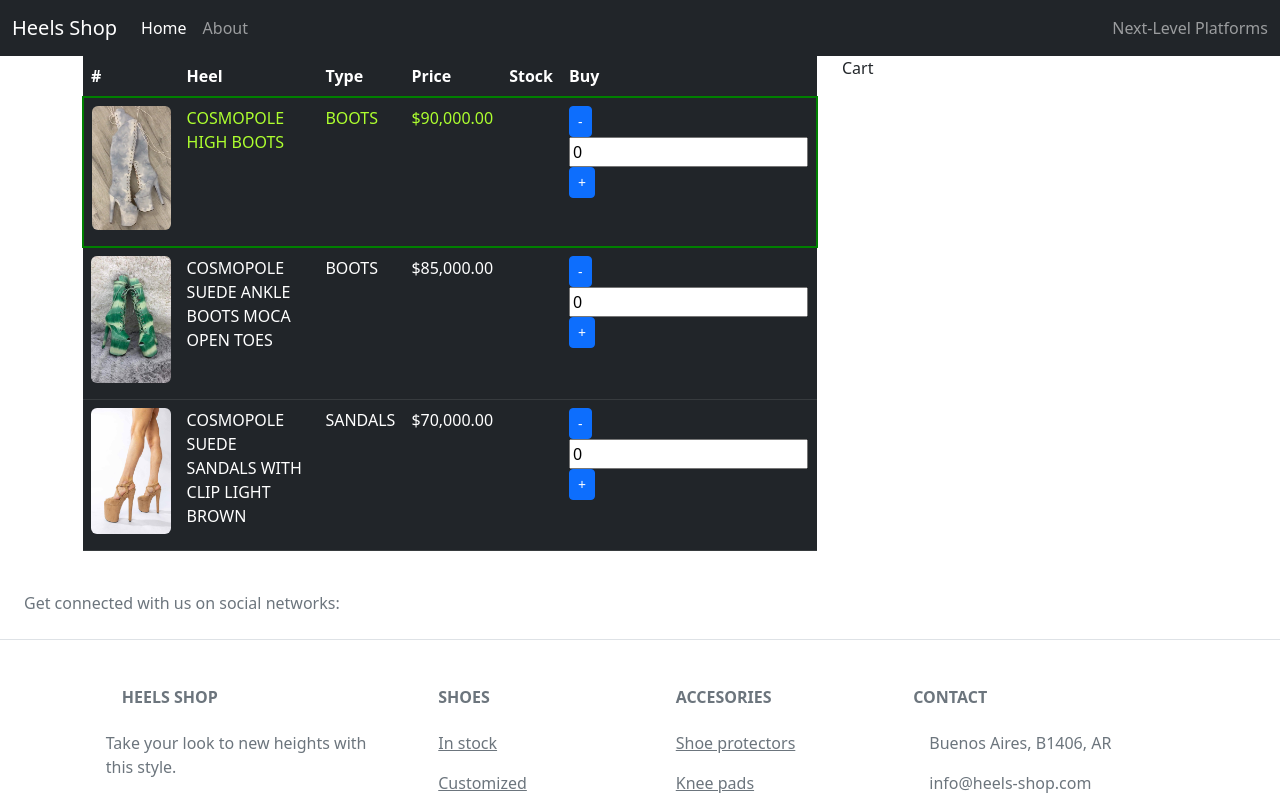
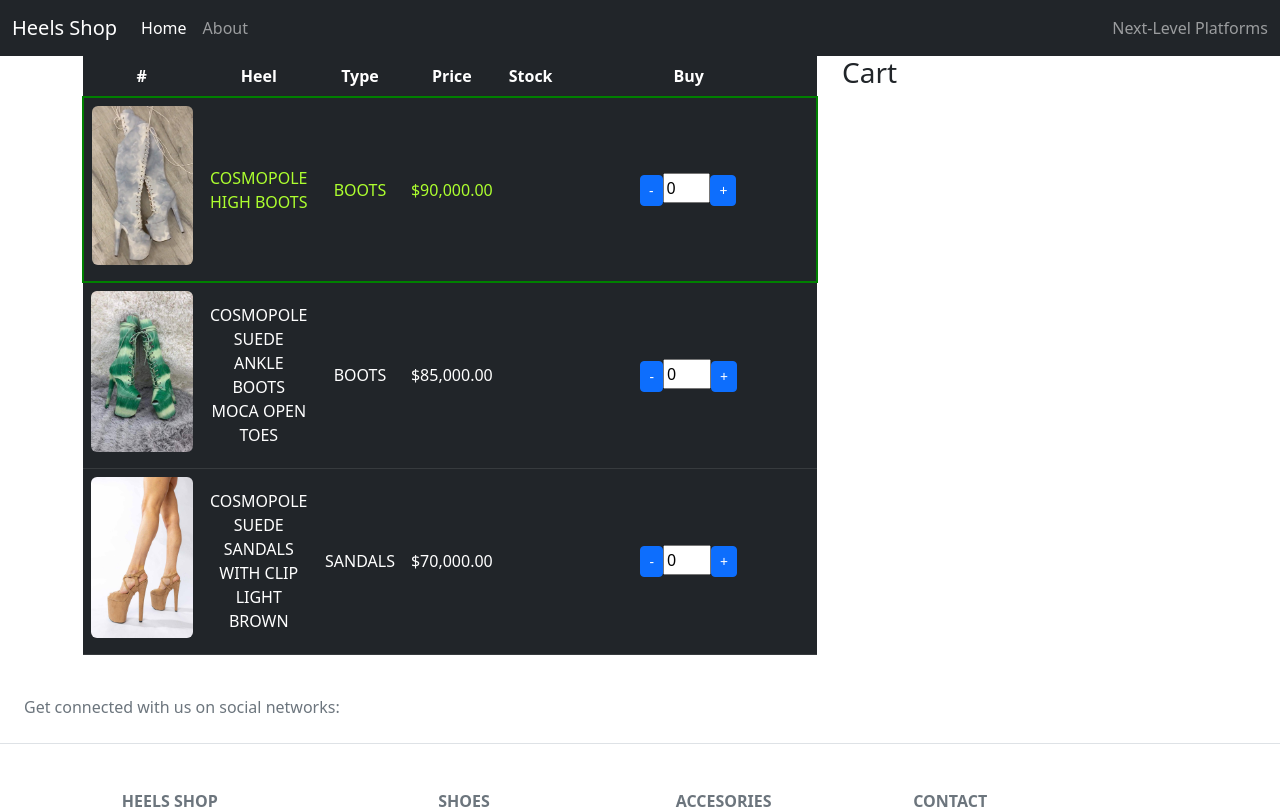
Before and after one commit to magalimenchon/angular-heels-shop, an Angular app: page /heels in a window 1280 px wide. Before the commit this address led to /. Shown: the top 809 px of the page. Built offline with nearby package versions, Linux system fonts and the light colour scheme.

Commit message:
[CLASS 5] Add routing

```diff
--- a/src/app/app-routing.module.ts
+++ b/src/app/app-routing.module.ts
@@ -1,7 +1,23 @@
 import { NgModule } from '@angular/core';
 import { RouterModule, Routes } from '@angular/router';
+import { HeelsShopAboutComponent } from './heels-shop-about/heels-shop-about.component';
+import { HeelsShopHeelsComponent } from './heels-shop-heels/heels-shop-heels.component';
 
-const routes: Routes = [];
+const routes: Routes = [
+  {
+    path: '',
+    redirectTo: 'heels',
+    pathMatch: 'full'
+  },
+  {
+    path: 'heels',
+    component: HeelsShopHeelsComponent
+  },
+  {
+    path: 'about',
+    component: HeelsShopAboutComponent
+  },
+];
 
 @NgModule({
   imports: [RouterModule.forRoot(routes)],
--- a/src/app/app.component.html
+++ b/src/app/app.component.html
@@ -1,16 +1,16 @@
 <nav class="navbar navbar-expand-lg navbar-dark bg-dark">
   <div class="container-fluid">
-    <a class="navbar-brand" href="#">{{title}}</a> <!-- INTERPOLACION DE VARIABLES -->
+    <a class="navbar-brand" [routerLink]="['/']">{{title}}</a> <!-- INTERPOLACION DE VARIABLES -->
     <button class="navbar-toggler" type="button" data-bs-toggle="collapse" data-bs-target="#navbarText" aria-controls="navbarText" aria-expanded="false" aria-label="Toggle navigation">
       <span class="navbar-toggler-icon"></span>
     </button>
     <div class="collapse navbar-collapse" id="navbarText">
       <ul class="navbar-nav me-auto mb-2 mb-lg-0">
         <li class="nav-item">
-          <a class="nav-link active" aria-current="page" href="#">Home</a>
+          <a class="nav-link active" aria-current="page" [routerLink]="['/']">Home</a>
         </li>
         <li class="nav-item">
-          <a class="nav-link" href="#">About</a>
+          <a class="nav-link" [routerLink]="['/about']">About</a>
         </li>
       </ul>
       <span class="navbar-text">
@@ -20,10 +20,7 @@
   </div>
 </nav>
 <div class="container">
-  <div class="row">
-    <div class="col-8"><app-heel-list></app-heel-list></div>
-    <div class="col-4">Cart</div>
-  </div>
+  <router-outlet></router-outlet>
 </div>
 <!-- Footer -->
 <footer class="text-center text-lg-start bg-white text-muted">
--- a/src/app/app.module.ts
+++ b/src/app/app.module.ts
@@ -6,12 +6,16 @@ import { AppComponent } from './app.component';
 import { HeelListComponent } from './heel-list/heel-list.component';
 import { CartComponent } from './cart/cart.component';
 import { FormsModule } from '@angular/forms';
+import { HeelsShopAboutComponent } from './heels-shop-about/heels-shop-about.component';
+import { HeelsShopHeelsComponent } from './heels-shop-heels/heels-shop-heels.component';
 
 @NgModule({
   declarations: [
     AppComponent,
     HeelListComponent,
-    CartComponent
+    CartComponent,
+    HeelsShopAboutComponent,
+    HeelsShopHeelsComponent
   ],
   imports: [
     BrowserModule,
--- a/src/app/cart/cart.component.html
+++ b/src/app/cart/cart.component.html
@@ -1 +1 @@
-<p>cart works!</p>
+<h3>Cart</h3>
--- a/src/app/heel-list/heel-list.component.html
+++ b/src/app/heel-list/heel-list.component.html
@@ -1,4 +1,4 @@
-<table class="table table-dark table-hover">
+<table class="table table-dark table-hover text-center">
     <thead>
       <tr>
         <th scope="col">#</th>
@@ -11,17 +11,17 @@
     </thead>
     <tbody>
       <tr *ngFor="let heel of heels" [ngClass]="{'clearence': heel.clearence}">
-        <th scope="row"><img width="900" [src]="heel.image" class="figure-img img-fluid rounded" [alt]="heel.image" ></th>
+        <th scope="row"><img width=10000 [src]="heel.image" class="figure-img img-fluid rounded" [alt]="heel.image" ></th>
         <td>{{heel.name}}</td>
         <td>{{heel.type}}</td>
         <td>{{heel.price | currency}}</td>
         <td><span class="badge text-bg-warning" *ngIf="heel.stock === 0">SIN STOCK</span></td>
-        <td width="100">
-          <button class="btn btn-primary btn-sm" (click)="downQuantity(heel)">-</button>
-          <!-- CONTROL DESDE EL INPUT -->
-          <!-- <input type="number" min="0" [max]="heel.stock" [(ngModel)]="heel.quantity">-->
-          <input type="text" [(ngModel)]="heel.quantity" (keyup)="changeQuantity($event, heel)">
-          <button class="btn btn-primary btn-sm" (click)="upQuantity(heel)">+</button>
+        <td>
+            <button class="btn btn-primary btn-sm" (click)="downQuantity(heel)">-</button>
+            <!-- CONTROL DESDE EL INPUT -->
+            <!-- <input type="number" min="0" [max]="heel.stock" [(ngModel)]="heel.quantity">-->
+            <input type="text" [(ngModel)]="heel.quantity" (keyup)="changeQuantity($event, heel)">
+            <button class="btn btn-primary btn-sm" (click)="upQuantity(heel)">+</button>
         </td>
       </tr>
     </tbody>
--- a/src/app/heel-list/heel-list.component.scss
+++ b/src/app/heel-list/heel-list.component.scss
@@ -2,3 +2,10 @@
     border: 2px solid green;
     color: greenyellow;
 }
+td{
+    vertical-align: middle;
+}
+
+input{
+    max-width: 20%;
+}
--- /dev/null
+++ b/src/app/heels-shop-about/heels-shop-about.component.html
@@ -0,0 +1 @@
+<h3>Lorem ipsum dolor sit amet consectetur adipisicing elit. Porro beatae accusamus non explicabo at neque eaque voluptatibus saepe a, facere dolor expedita? Assumenda sed nisi voluptatum distinctio dignissimos id excepturi.</h3>
--- /dev/null
+++ b/src/app/heels-shop-about/heels-shop-about.component.ts
@@ -0,0 +1,15 @@
+import { Component, OnInit } from '@angular/core';
+
+@Component({
+  selector: 'app-heels-shop-about',
+  templateUrl: './heels-shop-about.component.html',
+  styleUrls: ['./heels-shop-about.component.scss']
+})
+export class HeelsShopAboutComponent implements OnInit {
+
+  constructor() { }
+
+  ngOnInit(): void {
+  }
+
+}
--- /dev/null
+++ b/src/app/heels-shop-heels/heels-shop-heels.component.html
@@ -0,0 +1,8 @@
+<div class="row">
+    <div class="col-8">
+      <app-heel-list></app-heel-list>
+    </div>
+    <div class="col-4">
+      <app-cart></app-cart>
+    </div>
+</div>
--- /dev/null
+++ b/src/app/heels-shop-heels/heels-shop-heels.component.ts
@@ -0,0 +1,15 @@
+import { Component, OnInit } from '@angular/core';
+
+@Component({
+  selector: 'app-heels-shop-heels',
+  templateUrl: './heels-shop-heels.component.html',
+  styleUrls: ['./heels-shop-heels.component.scss']
+})
+export class HeelsShopHeelsComponent implements OnInit {
+
+  constructor() { }
+
+  ngOnInit(): void {
+  }
+
+}
```
Also changed, not shown: src/app/heels-shop-about/heels-shop-about.component.scss (added), src/app/heels-shop-heels/heels-shop-heels.component.scss (added), 1 other file (tests, documents, lock files or other folders).
